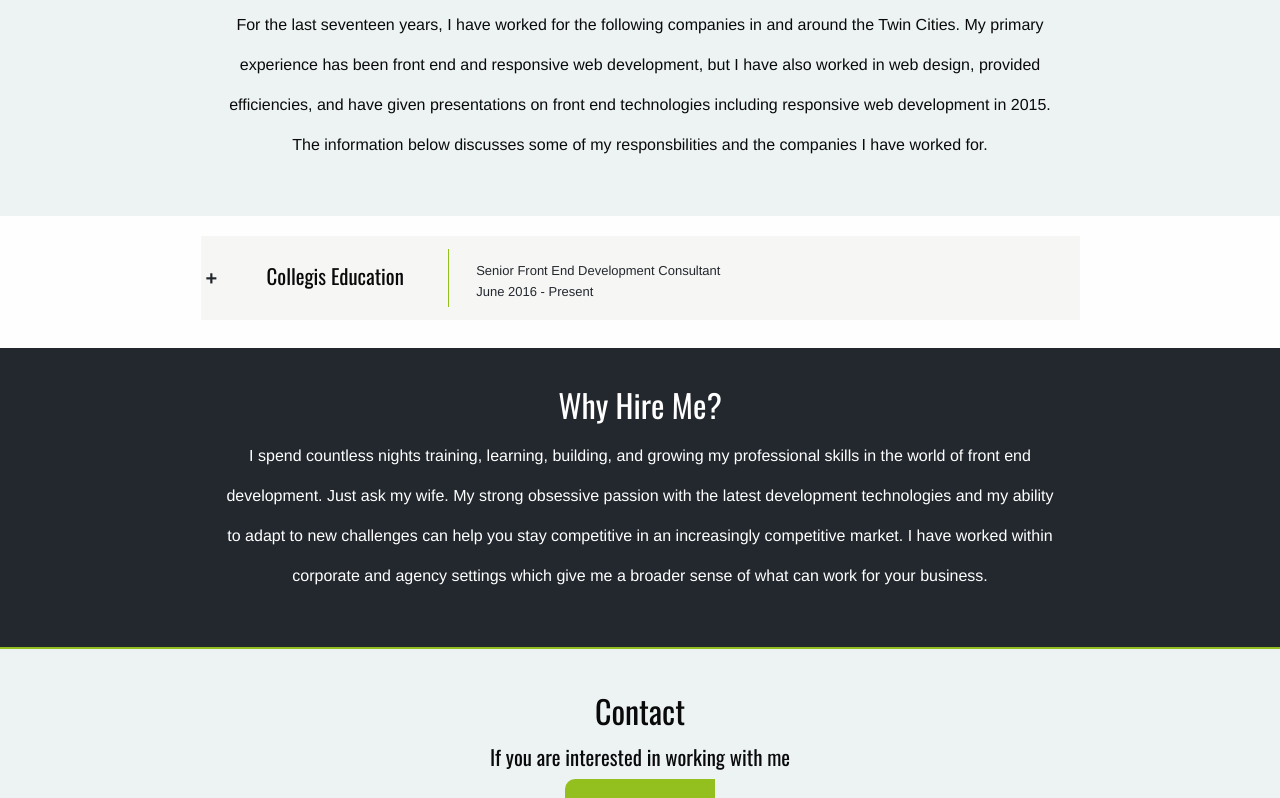
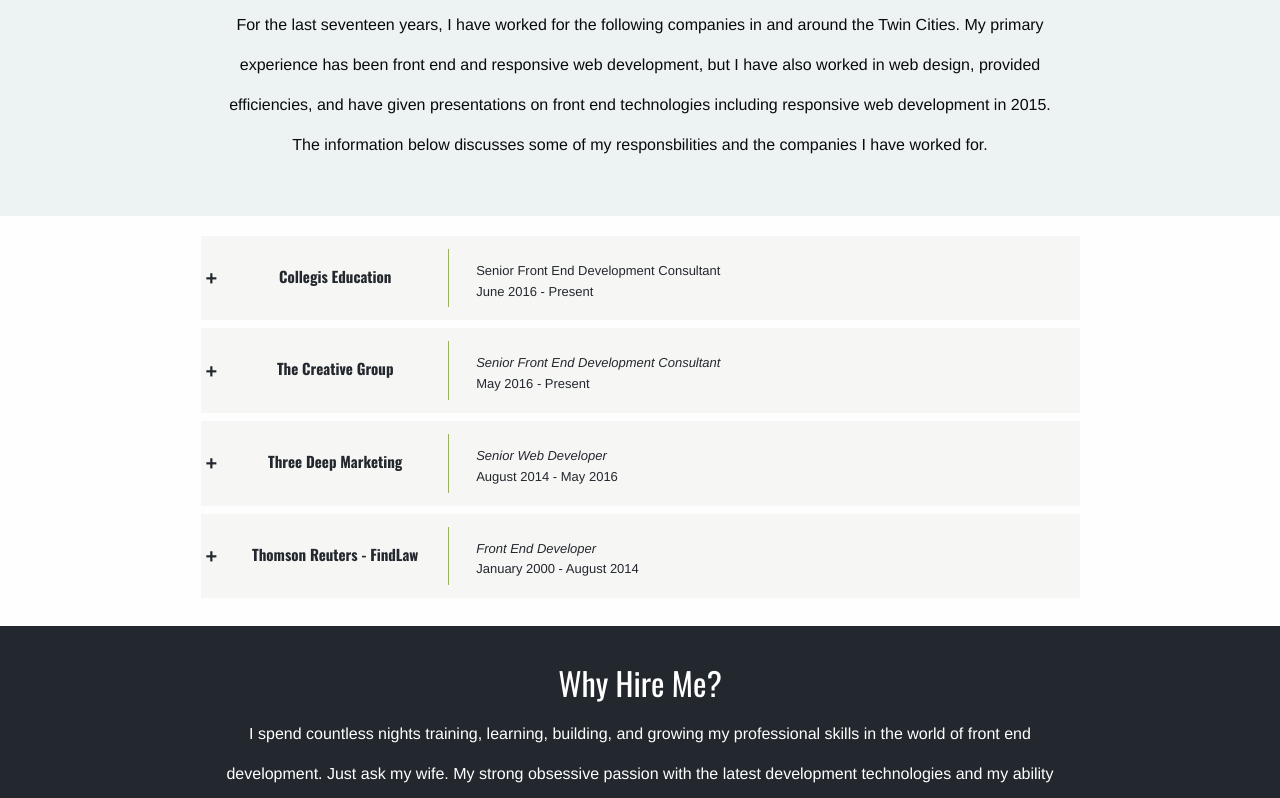
Before and after one commit to philknowles/philknowles.github.io, a website: page views/resume.html in a window 1280 px wide. Shown: the part 638-1436 px from the top of the page. Drawn offline with nearby package versions, Linux system fonts and the light colour scheme; some packages are replaced by stand-ins of ours; a web font is replaced by a local one.

Commit message:
Modified accordion styles

```diff
--- a/js/multi-accordion.js
+++ b/js/multi-accordion.js
@@ -11,4 +11,4 @@
 //by default, the entry content is hidden.
 $('.entry-content').hide();
 // This line keeps the last container open by default until another accordion option is selected
-$('.container').find('.entry-content').eq(3).show();
+$('.container').find('.entry-content').eq(3).hide();
--- a/scss/_accordion.scss
+++ b/scss/_accordion.scss
@@ -89,7 +89,7 @@
 }
 .entry-program {
     padding:5px 0;
-    h2 {
+    h2, h3 {
         font-size:15px;
         font-weight:bold;
         margin:0;
@@ -114,7 +114,7 @@
     }
     @include breakpoint(laptop) {
         width:226px;
-        margin-top:20px;
+        margin-top:25px;
     }
 }
 .entry-description {
@@ -172,7 +172,7 @@
         @include breakpoint(tablet) {
             display:block;
             float:left;
-            width:50%;
+            width:100%;
             margin:0;
             padding:0 5px 0 20px;
             font-size:13px;
--- a/views/resume.html
+++ b/views/resume.html
@@ -112,61 +112,59 @@
                                     </div>
                                 </section>
                             </div>
+                            <div class="container">
+                                <nav class="entry-icon"></nav>
+                                <section class="entry-column">
+                                    <div class="entry-program">
+                                        <h3>The Creative Group</h3>
+                                    </div>
+                                    <div class="entry-description">
+                                        <p><em>Senior Front End Development Consultant</em><br/>May 2016 - Present</p>
+                                    </div>
+                                    <div class="entry-content">
+                                        <div class="entry-program">
+                                            <p>With over 16 years of web development experience, I have created quality websites with an emphasis on detail that provide users a pleasant experience.  I am very passionate about building interactive responsive websites using the latest web technologies.  This provides added value to my clients and their customers on any internet device they use.<br /><br />
+                                            I am available for contract engagements through The Creative Group. We can help you achieve your business goals by providing you with the committed resources you need for projects such as web/mobile design and development, user experience and content management.  Our Salaried Professional Service specializes in the placement of creative and marketing professionals like myself, on a long-term and project basis where continuity is essential, mitigating the risk of turnover during the engagement.</p>
+
+                                        </div>
+                                    </div>
                                 </section>
                             </div>
+                            <div class="container">
+                                <nav class="entry-icon"></nav>
+                                <section class="entry-column">
+                                    <div class="entry-program">
+                                        <h3>Three Deep Marketing</h3>
                                     </div>
-                <!--<section class="main-content resume">
-                    <div class="row">
-                        <div id="ce" class="large-12 columns">
-                            <h3>Collegis Education</h3>
-                            <p><em>Senior Front End Development Consultant</em></p>
-                            <p>June 2016 - Present</p>
+                                    <div class="entry-description">
+                                        <p><em>Senior Web Developer</em><br/>
+                                        August 2014 - May 2016</p>
                                     </div>
-                        <div class="large-12 columns">
-                            <ul>
-                                <li>Worked with big name brands like Rasmussen.edu</li>
-                                <li>Provide A/B testing resulting in successful campaigns</li>
-                                <li>Support for development in completing major projects</li>
-                                <li>Responsive Web Project with biggest client</li>
-                                <li>Provide documentation to improve processes, gain efficiencies, and to help bridge the gap between teams.</li>
-                            </ul>
-                        </div>
-                    </div>
-                    <hr />
-                    <div class="row">
-                        <div id="tcg" class="large-12 columns">
-                            <h3>The Creative Group</h3>
-                            <p><em>Senior Front End Development Consultant</em></p>
-                            <p>May 2016 - Present</p>
-                        </div>
-                        <div class="large-12 columns">
-                            <p>With over 16 years of web development experience, I have created quality websites with an emphasis on detail that provide users a pleasant experience.  I am very passionate about building interactive responsive websites using the latest web technologies.  This provides added value to my clients and their customers on any internet device they use.<br/><br/>I am available for contract engagements through The Creative Group. We can help you achieve your business goals by providing you with the committed resources you need for projects such as web/mobile design and development, user experience and content management.  Our Salaried Professional Service specializes in the placement of creative and marketing professionals like myself, on a long-term and project basis where continuity is essential, mitigating the risk of turnover during the engagement.</p>
-                        </div>
-                    </div>
-                    <hr />
-                    <div class="row">
-                        <div id="td" class="large-12 columns">
-                            <h3>Three Deep Marketing</h3>
-                            <p><em>Senior Web Developer</em></p>
-                            <p>August 2014 - May 2016</p>
-                        </div>
-                        <div class="large-12 columns">
+                                    <div class="entry-content">
+                                        <div class="entry-program">
                                             <ul>
                                                 <li>As interim, I provided design support including creating multiple ebooks.</li>
                                                 <li>I provided a presentation on responsive web design/development practices including a blog post to educate the company on how better to sell to the responsive methodology to the market.</li>
                                                 <li>Provided presentation on AngularJS and NodeJS on their benefits, pain points, and capabilities</li>
                                                 <li>I contributed to the success of campaigns for clients including Red Wing Shoes, Lean Cuisine, and a variety of Nestle websites.</li>
                                             </ul>
+
                                         </div>
                                     </div>
-                    <hr />
-                    <div class="row">
-                        <div id="tr" class="large-12 columns">
+                                </section>
+                            </div>
+                            <div class="container">
+                                <nav class="entry-icon"></nav>
+                                <section class="entry-column">
+                                    <div class="entry-program">
                                         <h3>Thomson Reuters - FindLaw</h3>
-                            <p><em>Front End Developer</em></p>
-                            <p>January 2000 - August 2014</p>
                                     </div>
-                        <div class="large-12 columns">
+                                    <div class="entry-description">
+                                        <p><em>Front End Developer</em><br/>
+                                        January 2000 - August 2014</p>
+                                    </div>
+                                    <div class="entry-content">
+                                        <div class="entry-program">
                                             <ul>
                                                 <li>Developed thousands of websites for various law firms, lawyers, and attorneys including responsive websites using the latest front end technologies</li>
                                                 <li>Subject matter expert with Movable Type Blogs</li>
@@ -175,7 +173,11 @@
 
                                         </div>
                                     </div>
-                </section>-->
+                                </section>
+                            </div>
+                        </section>
+                    </div>
+                </div>
                 <aside class="intro">
                     <div class="row">
                         <h2>Why Hire Me?</h2>
```
Also changed, not shown: css/styles.css. Lines whose indentation alone changed are shown as unchanged.
